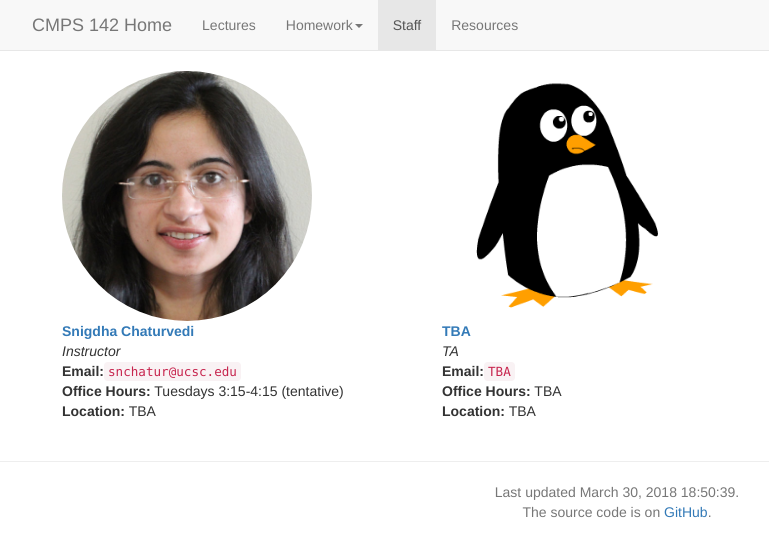
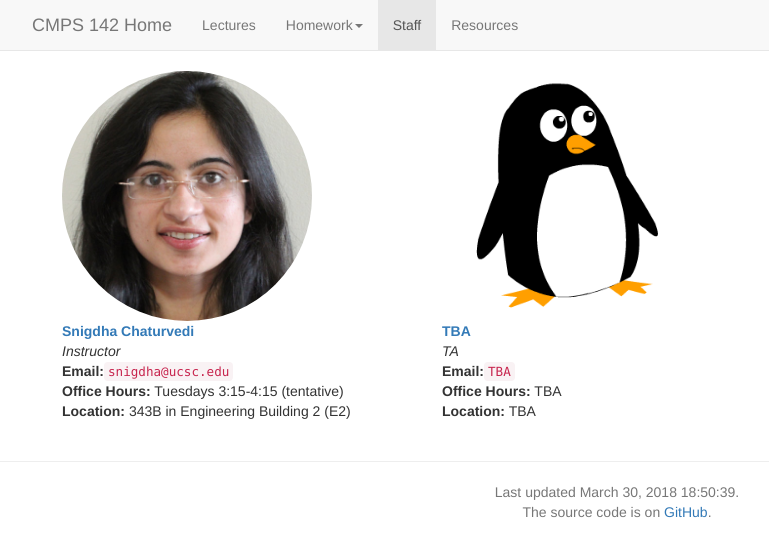
Before and after one commit to ssriva/CMPS142-Spring2018, a Jekyll site: the page built from staff.md, in a window 1280 px wide. Shown: the top 557 px of the page, without its empty margins (23-792 px from the left). Built offline with Jekyll 4.4.1, drawn with Linux system fonts in a browser that asks for light colours; nearby versions of some CDN libraries; a script that is not in the unit is left out.

Commit message:
Update office address

```diff
--- a/_data/staff.yaml
+++ b/_data/staff.yaml
@@ -1,10 +1,10 @@
 - name: Snigdha Chaturvedi
   pic: snigdha.jpg
-  email: snchatur@ucsc.edu
+  email: snigdha@ucsc.edu
   url: https://sites.google.com/site/snigdhac/
   extra_title: Instructor
   office_hours: Tuesdays 3:15-4:15 (tentative)
-  location: TBA
+  location: 343B in Engineering Building 2 (E2)
 
 - name: TBA
   pic: penguin.png
```
